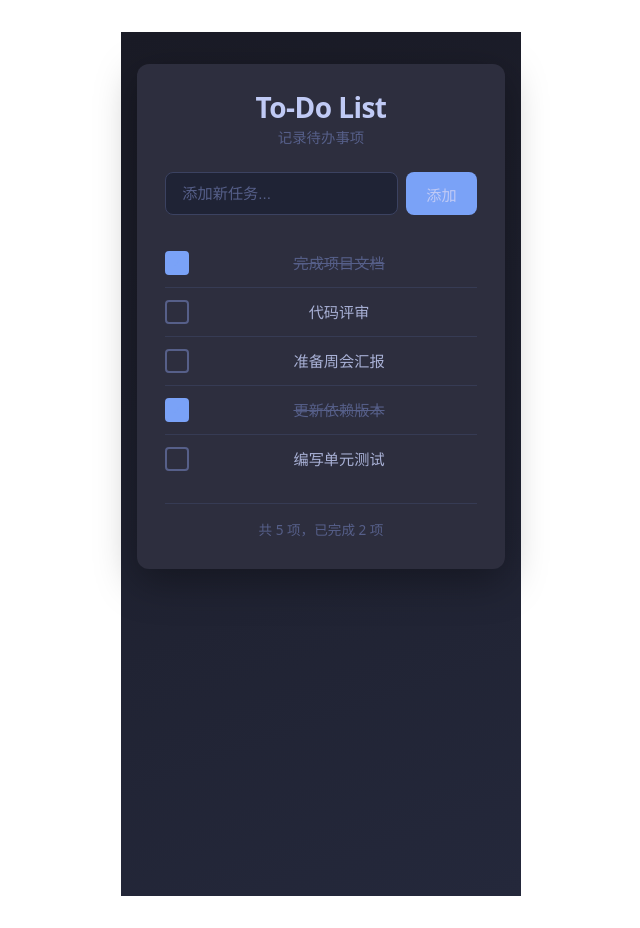
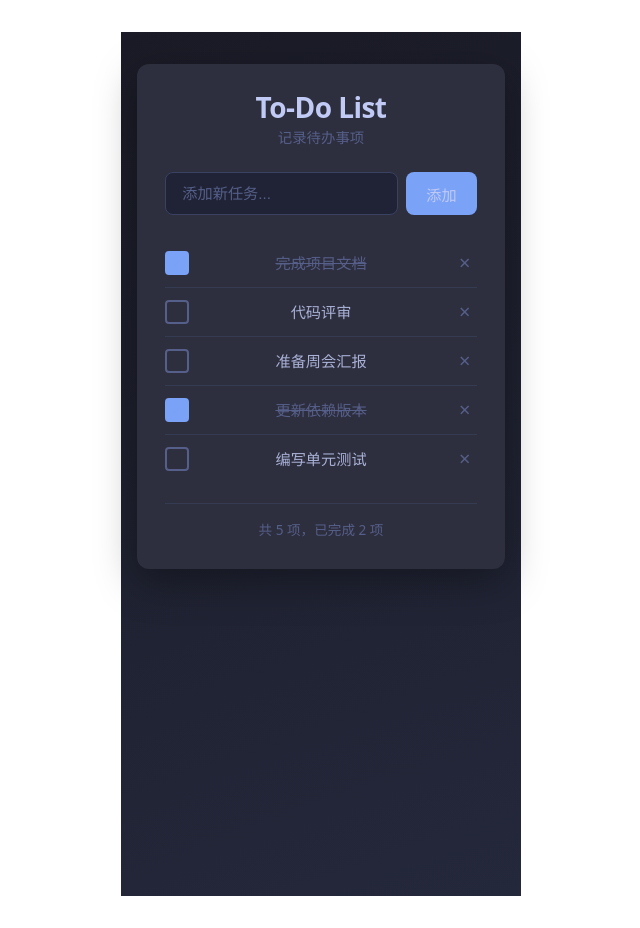
Before and after one commit to luckyBoy-11111/git_test, a Vue app: page / in a window 1280 px wide. Shown: the whole page, without its empty margins (319-959 px from the left). Built offline with nearby package versions, Linux system fonts and the light colour scheme.

Commit message:
feat:在静态页面的基础上完善对应的逻辑功能

```diff
--- a/src/App.vue
+++ b/src/App.vue
@@ -2,30 +2,60 @@
   <div class="todo-page">
     <div class="todo-card">
       <TodoHeader />
-      <TodoInput />
-      <TodoList :items="todoItems" />
+      <TodoInput @add="addTodo" />
+      <TodoList
+        :items="todoItems"
+        @toggle="toggleTodo"
+        @remove="removeTodo"
+      />
       <TodoFooter :total="todoItems.length" :done-count="doneCount" />
     </div>
   </div>
 </template>
 
 <script setup lang="ts">
+import { ref, computed } from 'vue'
 import TodoHeader from './components/todo/TodoHeader.vue'
 import TodoInput from './components/todo/TodoInput.vue'
 import TodoList from './components/todo/TodoList.vue'
 import TodoFooter from './components/todo/TodoFooter.vue'
 import type { TodoItemType } from './types/todo'
 
-// 静态数据，后续可改为 ref/reactive 并接入增删改逻辑
-const todoItems: TodoItemType[] = [
+// 响应式待办列表
+const todoItems = ref<TodoItemType[]>([
   { id: '1', text: '完成项目文档', done: true },
   { id: '2', text: '代码评审', done: false },
   { id: '3', text: '准备周会汇报', done: false },
   { id: '4', text: '更新依赖版本', done: true },
   { id: '5', text: '编写单元测试', done: false },
-]
+])
 
-const doneCount = todoItems.filter((item) => item.done).length
+const doneCount = computed(() =>
+  todoItems.value.filter((item) => item.done).length
+)
+
+function generateId(): string {
+  return Date.now().toString(36) + Math.random().toString(36).slice(2)
+}
+
+function addTodo(text: string) {
+  const trimmed = text.trim()
+  if (!trimmed) return
+  todoItems.value.push({
+    id: generateId(),
+    text: trimmed,
+    done: false,
+  })
+}
+
+function toggleTodo(id: string) {
+  const item = todoItems.value.find((i) => i.id === id)
+  if (item) item.done = !item.done
+}
+
+function removeTodo(id: string) {
+  todoItems.value = todoItems.value.filter((item) => item.id !== id)
+}
 </script>
 
 <style scoped>
--- a/src/components/todo/TodoInput.vue
+++ b/src/components/todo/TodoInput.vue
@@ -1,16 +1,22 @@
 <template>
   <div class="todo-input-area">
     <input
+      ref="inputRef"
+      v-model="inputValue"
       type="text"
       class="todo-input"
       :placeholder="placeholder"
-      readonly
+      @keydown.enter="handleAdd"
     />
-    <button type="button" class="todo-add-btn">{{ buttonText }}</button>
+    <button type="button" class="todo-add-btn" @click="handleAdd">
+      {{ buttonText }}
+    </button>
   </div>
 </template>
 
 <script setup lang="ts">
+import { ref } from 'vue'
+
 withDefaults(
   defineProps<{
     placeholder?: string
@@ -21,6 +27,21 @@ withDefaults(
     buttonText: '添加',
   }
 )
+
+const emit = defineEmits<{
+  add: [text: string]
+}>()
+
+const inputValue = ref('')
+const inputRef = ref<HTMLInputElement | null>(null)
+
+function handleAdd() {
+  const text = inputValue.value.trim()
+  if (!text) return
+  emit('add', text)
+  inputValue.value = ''
+  inputRef.value?.focus()
+}
 </script>
 
 <style scoped>
@@ -53,6 +74,10 @@ withDefaults(
   background: #7aa2f7;
   border: none;
   border-radius: 8px;
-  cursor: default;
+  cursor: pointer;
+}
+
+.todo-add-btn:hover {
+  background: #6a92e7;
 }
 </style>
--- a/src/components/todo/TodoItem.vue
+++ b/src/components/todo/TodoItem.vue
@@ -1,7 +1,25 @@
 <template>
   <li class="todo-item" :class="{ 'todo-item--done': done }">
-    <span class="todo-checkbox" aria-hidden="true">{{ done ? '✓' : '' }}</span>
+    <span
+      class="todo-checkbox"
+      role="button"
+      tabindex="0"
+      aria-label="切换完成状态"
+      @click="emit('toggle')"
+      @keydown.enter.prevent="emit('toggle')"
+      @keydown.space.prevent="emit('toggle')"
+    >
+      {{ done ? '✓' : '' }}
+    </span>
     <span class="todo-text">{{ text }}</span>
+    <button
+      type="button"
+      class="todo-remove-btn"
+      aria-label="删除"
+      @click="emit('remove')"
+    >
+      ×
+    </button>
   </li>
 </template>
 
@@ -9,6 +27,11 @@
 defineProps<{
   text: string
   done?: boolean
+}>()
+
+const emit = defineEmits<{
+  toggle: []
+  remove: []
 }>()
 </script>
 
@@ -38,6 +61,12 @@ defineProps<{
   border-radius: 4px;
   font-size: 0.75rem;
   color: #7aa2f7;
+  cursor: pointer;
+  user-select: none;
+}
+
+.todo-checkbox:hover {
+  border-color: #7aa2f7;
 }
 
 .todo-item--done .todo-checkbox {
@@ -53,4 +82,26 @@ defineProps<{
 .todo-text {
   flex: 1;
 }
+
+.todo-remove-btn {
+  flex-shrink: 0;
+  width: 1.5rem;
+  height: 1.5rem;
+  padding: 0;
+  display: flex;
+  align-items: center;
+  justify-content: center;
+  font-size: 1.25rem;
+  line-height: 1;
+  color: #565f89;
+  background: transparent;
+  border: none;
+  border-radius: 4px;
+  cursor: pointer;
+}
+
+.todo-remove-btn:hover {
+  color: #f7768e;
+  background: rgba(247, 118, 142, 0.15);
+}
 </style>
--- a/src/components/todo/TodoList.vue
+++ b/src/components/todo/TodoList.vue
@@ -5,6 +5,8 @@
       :key="item.id"
       :text="item.text"
       :done="item.done"
+      @toggle="$emit('toggle', item.id)"
+      @remove="$emit('remove', item.id)"
     />
   </ul>
 </template>
@@ -16,6 +18,11 @@ import type { TodoItemType } from '../../types/todo'
 defineProps<{
   items: TodoItemType[]
 }>()
+
+defineEmits<{
+  toggle: [id: string]
+  remove: [id: string]
+}>()
 </script>
 
 <style scoped>
```
